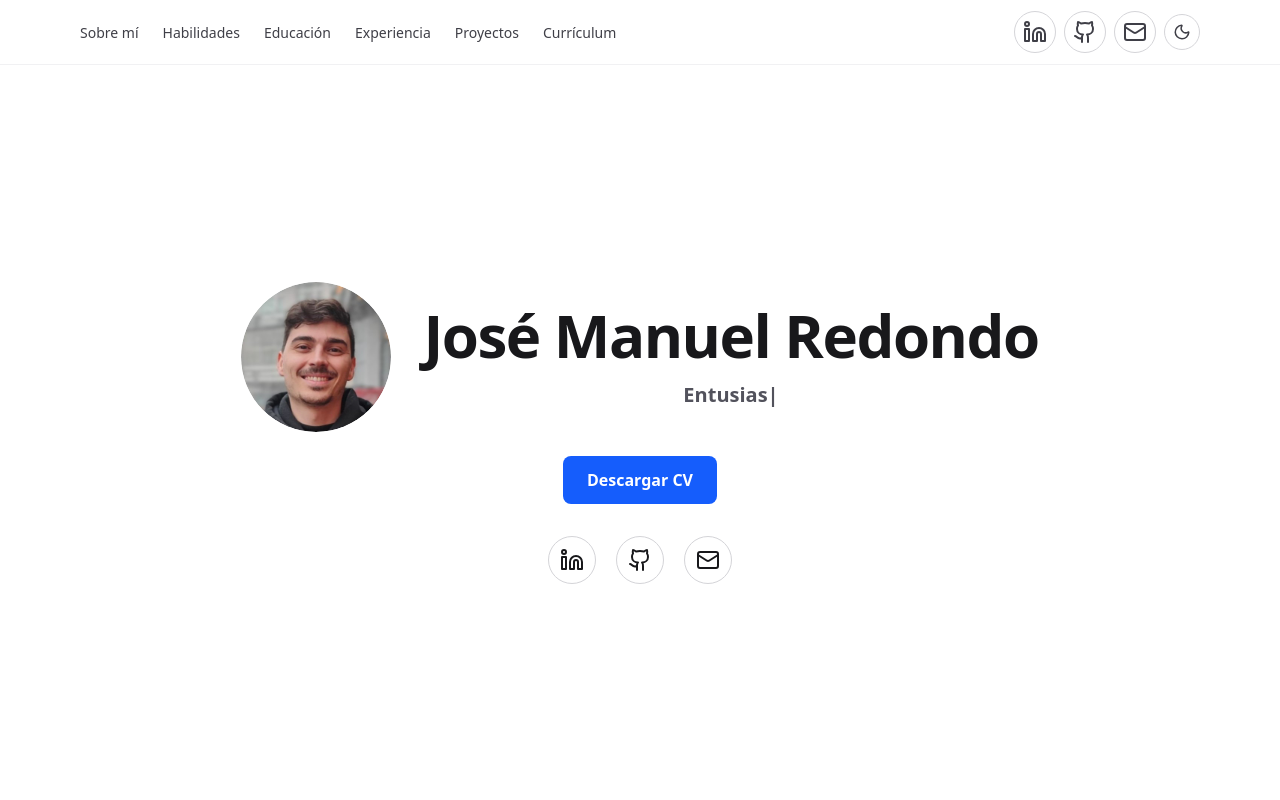
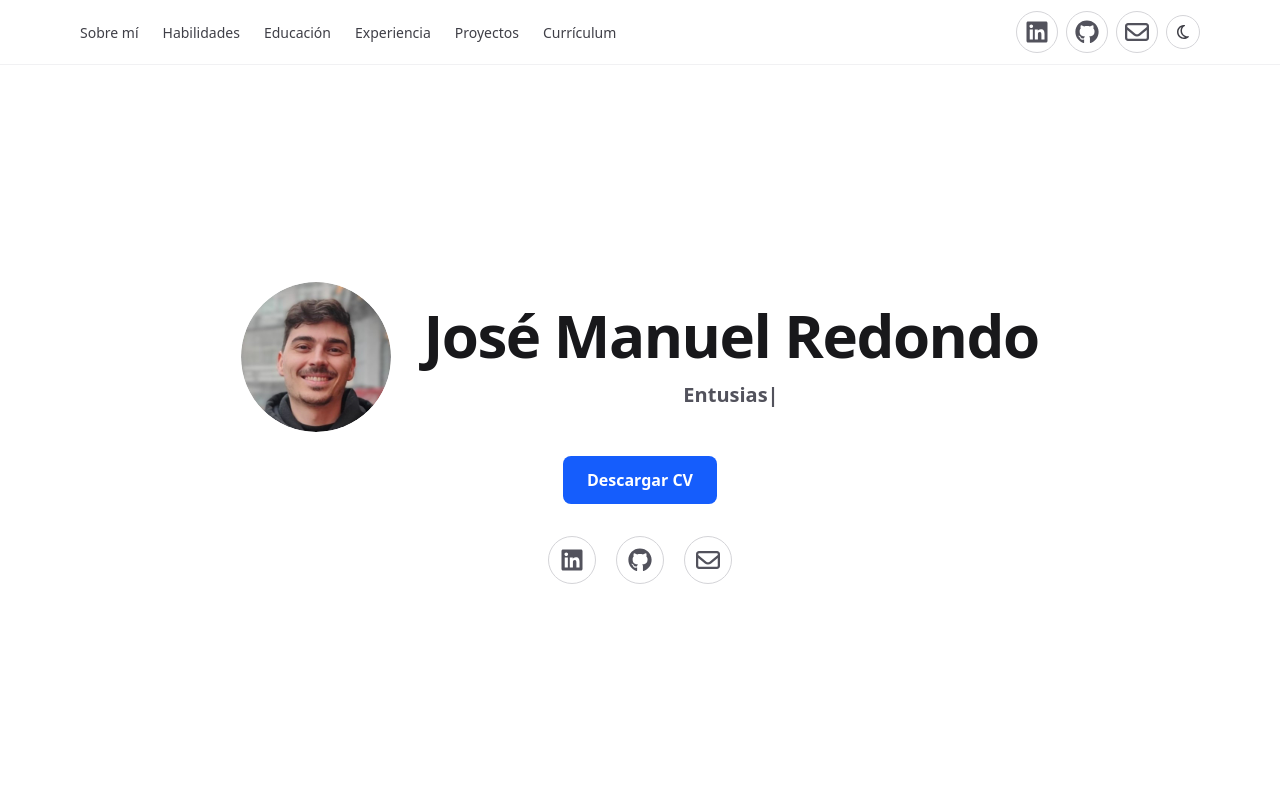
Before and after one commit to zemanue/my-dev-portfolio, a React (Vite) app: page / in a window 1280 px wide. Shown: the top 800 px of the page. Built offline with nearby package versions, Linux system fonts and the light colour scheme.

Commit message:
Replace lucide-react with react-icons and update icons
Removed the lucide-react dependency and replaced all icon imports and usages in Hero.jsx and Navbar.jsx with equivalent icons from react-icons/fa6. Updated package.json to remove lucide-react. Also fixed image path in Hero.jsx

```diff
--- a/package.json
+++ b/package.json
@@ -11,7 +11,6 @@
   },
   "dependencies": {
     "@tailwindcss/vite": "^4.1.12",
-    "lucide-react": "^0.541.0",
     "react": "^19.1.1",
     "react-dom": "^19.1.1",
     "react-icons": "^5.5.0",
--- a/src/components/Hero.jsx
+++ b/src/components/Hero.jsx
@@ -1,5 +1,5 @@
-import { Github, Linkedin, Mail } from "lucide-react";
 import { TypeAnimation } from "react-type-animation";
+import { FaLinkedin, FaGithub, FaRegEnvelope } from "react-icons/fa6";
 
 export default function Hero() {
     return (
@@ -13,7 +13,7 @@ export default function Hero() {
                     {/* Image */}
                     <div className="rounded-full w-[150px] h-[150px] overflow-hidden">
                         <img
-                            src="/public/Foto 2025.jpeg"
+                            src="/Foto 2025.jpeg"
                             alt="José Manuel Redondo"
                             className="rounded-full"
                         />
@@ -57,7 +57,7 @@ export default function Hero() {
                         aria-label="LinkedIn"
                         className="inline-flex h-12 w-12 items-center justify-center rounded-full border border-zinc-300 bg-white hover:bg-zinc-100 dark:border-zinc-700 dark:bg-zinc-800 dark:hover:bg-zinc-700 transition"
                     >
-                        <Linkedin />
+                        <FaLinkedin className="h-6 w-6 text-zinc-600 dark:text-zinc-300" />
                     </a>
                     <a
                         href="https://github.com/zemanue"
@@ -66,14 +66,14 @@ export default function Hero() {
                         aria-label="GitHub"
                         className="inline-flex h-12 w-12 items-center justify-center rounded-full border border-zinc-300 bg-white hover:bg-zinc-100 dark:border-zinc-700 dark:bg-zinc-800 dark:hover:bg-zinc-700 transition"
                     >
-                        <Github />
+                        <FaGithub className="h-6 w-6 text-zinc-600 dark:text-zinc-300" />
                     </a>
                     <a
                         href="mailto:manureco.97@gmail.com"
                         aria-label="Email"
                         className="inline-flex h-12 w-12 items-center justify-center rounded-full border border-zinc-300 bg-white hover:bg-zinc-100 dark:border-zinc-700 dark:bg-zinc-800 dark:hover:bg-zinc-700 transition"
                     >
-                        <Mail />
+                        <FaRegEnvelope className="h-6 w-6 text-zinc-600 dark:text-zinc-300" />
                     </a>
                 </div>
             </div>
--- a/src/components/Navbar.jsx
+++ b/src/components/Navbar.jsx
@@ -1,5 +1,5 @@
 import { useState, useEffect } from "react";
-import { Menu, X, Moon, Sun, Github, Linkedin, Mail } from "lucide-react";
+import { FaBars, FaXmark, FaLinkedin, FaGithub, FaRegEnvelope, FaRegSun, FaRegMoon } from "react-icons/fa6";
 
 const links = [
     { label: "Sobre mí", href: "#about" },
@@ -59,6 +59,17 @@ export default function Navbar({ theme, onToggleTheme }) {
                     ))}
                 </ul>
 
+                {/* Menú móvil */}
+                <button
+                    className="inline-flex items-center justify-center rounded-md p-2 md:hidden"
+                    onClick={() => setOpen((v) => !v)}
+                    aria-expanded={open}
+                    aria-label="Abrir menú"
+                >
+                    {open ? <FaXmark className="h-6 w-6 text-zinc-600 dark:text-zinc-300" /> : <FaBars className="h-6 w-6 text-zinc-600 dark:text-zinc-300" />}
+                </button>
+
+
                 {/* Botones */}
                 <div className="flex items-center gap-2">
                     <a
@@ -68,7 +79,7 @@ export default function Navbar({ theme, onToggleTheme }) {
                         aria-label="LinkedIn"
                         className="inline-flex items-center justify-center rounded-full border border-zinc-300 bg-white p-2 text-zinc-700 hover:bg-zinc-100 dark:border-zinc-700 dark:bg-zinc-800 dark:text-zinc-200 dark:hover:bg-zinc-700 transition-colors duration-500"
                     >
-                        <Linkedin />
+                        <FaLinkedin className="h-6 w-6 text-zinc-600 dark:text-zinc-300" />
                     </a>
                     <a
                         href="https://github.com/zemanue"
@@ -77,14 +88,14 @@ export default function Navbar({ theme, onToggleTheme }) {
                         aria-label="GitHub"
                         className="inline-flex items-center justify-center rounded-full border border-zinc-300 bg-white p-2 text-zinc-700 hover:bg-zinc-100 dark:border-zinc-700 dark:bg-zinc-800 dark:text-zinc-200 dark:hover:bg-zinc-700 transition-colors duration-500"
                     >
-                        <Github />
+                        <FaGithub className="h-6 w-6 text-zinc-600 dark:text-zinc-300" />
                     </a>
                     <a
                         href="mailto:manureco.97@gmail.com"
                         aria-label="Email"
                         className="inline-flex items-center justify-center rounded-full border border-zinc-300 bg-white p-2 text-zinc-700 hover:bg-zinc-100 dark:border-zinc-700 dark:bg-zinc-800 dark:text-zinc-200 dark:hover:bg-zinc-700 transition-colors duration-500"
                     >
-                        <Mail />
+                        <FaRegEnvelope className="h-6 w-6 text-zinc-600 dark:text-zinc-300" />
                     </a>
 
 
@@ -94,18 +105,9 @@ export default function Navbar({ theme, onToggleTheme }) {
                         aria-label="Cambiar tema"
                         className="inline-flex items-center justify-center rounded-full border border-zinc-300 bg-white p-2 text-zinc-700 hover:bg-zinc-100 dark:border-zinc-700 dark:bg-zinc-800 dark:text-zinc-200 dark:hover:bg-zinc-700 transition-colors duration-500"
                     >
-                        {theme === "dark" ? <Sun size={18} /> : <Moon size={18} />}
+                        {theme === "dark" ? <FaRegSun className="animate-rotate-in animate-duration-normal" /> : <FaRegMoon className="animate-rotate-in duration" />}
                     </button>
 
-                    {/* Menú móvil */}
-                    <button
-                        className="inline-flex items-center justify-center rounded-md p-2 md:hidden"
-                        onClick={() => setOpen((v) => !v)}
-                        aria-expanded={open}
-                        aria-label="Abrir menú"
-                    >
-                        {open ? <X /> : <Menu />}
-                    </button>
                 </div>
             </nav>
 
```
Also changed, not shown: 1 other file (tests, documents, lock files or other folders).
